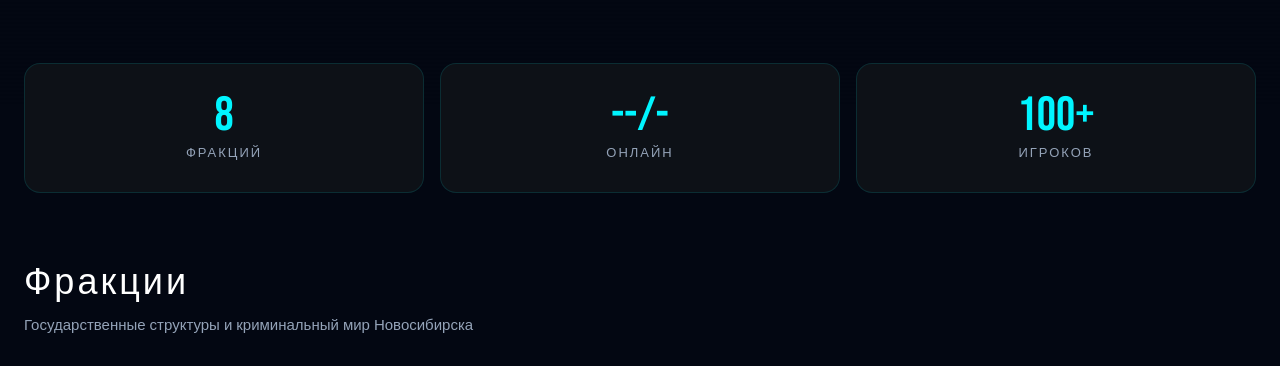
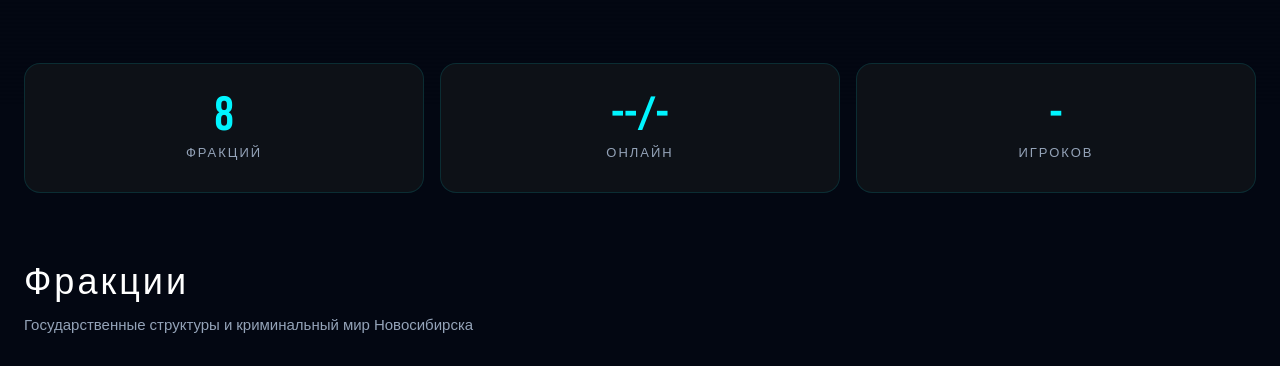
Before and after one commit to NovosibirskRP/novosibirsk-rp, a plain HTML site: page index.html in a window 1280 px wide. Shown: the part 694-1060 px from the top of the page. Drawn offline with nearby package versions, Linux system fonts and the light colour scheme; no server answers.

Commit message:
index.html

```diff
--- a/index.html
+++ b/index.html
@@ -191,7 +191,7 @@
     <div class="stats">
         <div class="stat-card"><div class="stat-num">8</div><div class="stat-label">Фракций</div></div>
         <div class="stat-card"><div class="stat-num">--/-</div><div class="stat-label">Онлайн</div></div>
-        <div class="stat-card"><div class="stat-num">100+</div><div class="stat-label">Игроков</div></div>
+        <div class="stat-card"><div class="stat-num">-</div><div class="stat-label">Игроков</div></div>
     </div>
     <div class="section-header">
         <div class="section-title">Фракции</div>
```
